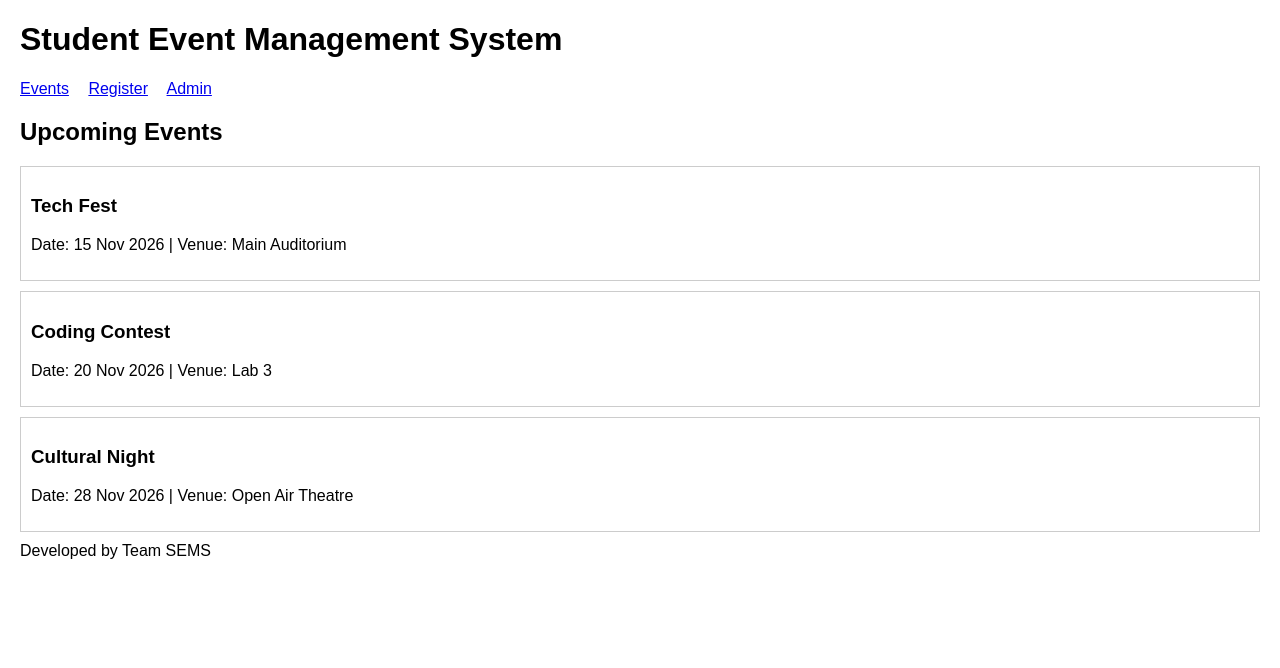
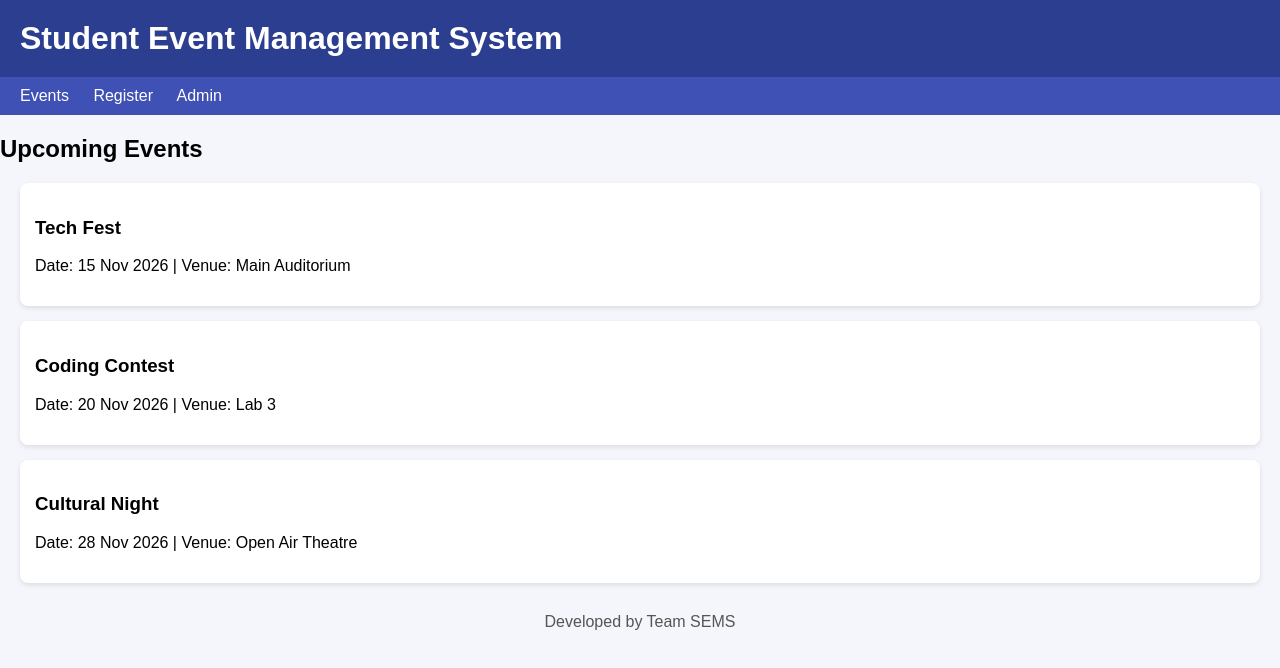
Before and after one commit to aksharganji23/Student-Event-Management-System, a plain HTML site: page index.html in a window 1280 px wide. Drawn offline with Linux system fonts and the light colour scheme.

Commit message:
Improve UI styling

```diff
--- a/style.css
+++ b/style.css
@@ -1,3 +1,6 @@
-body { font-family: Arial, sans-serif; margin: 20px; }
-nav a { margin-right: 15px; }
-.event { border: 1px solid #ccc; padding: 10px; margin: 10px 0; }
+body { font-family: Arial, sans-serif; margin: 0; background: #f4f6fb; }
+h1 { background: #2c3e8f; color: white; padding: 20px; margin: 0; }
+nav { background: #3f51b5; padding: 10px 20px; }
+nav a { color: white; margin-right: 20px; text-decoration: none; }
+.event { background: white; border-radius: 8px; padding: 15px; margin: 15px 20px; box-shadow: 0 2px 5px rgba(0,0,0,0.1); }
+footer { text-align: center; padding: 15px; color: #555; }
```
